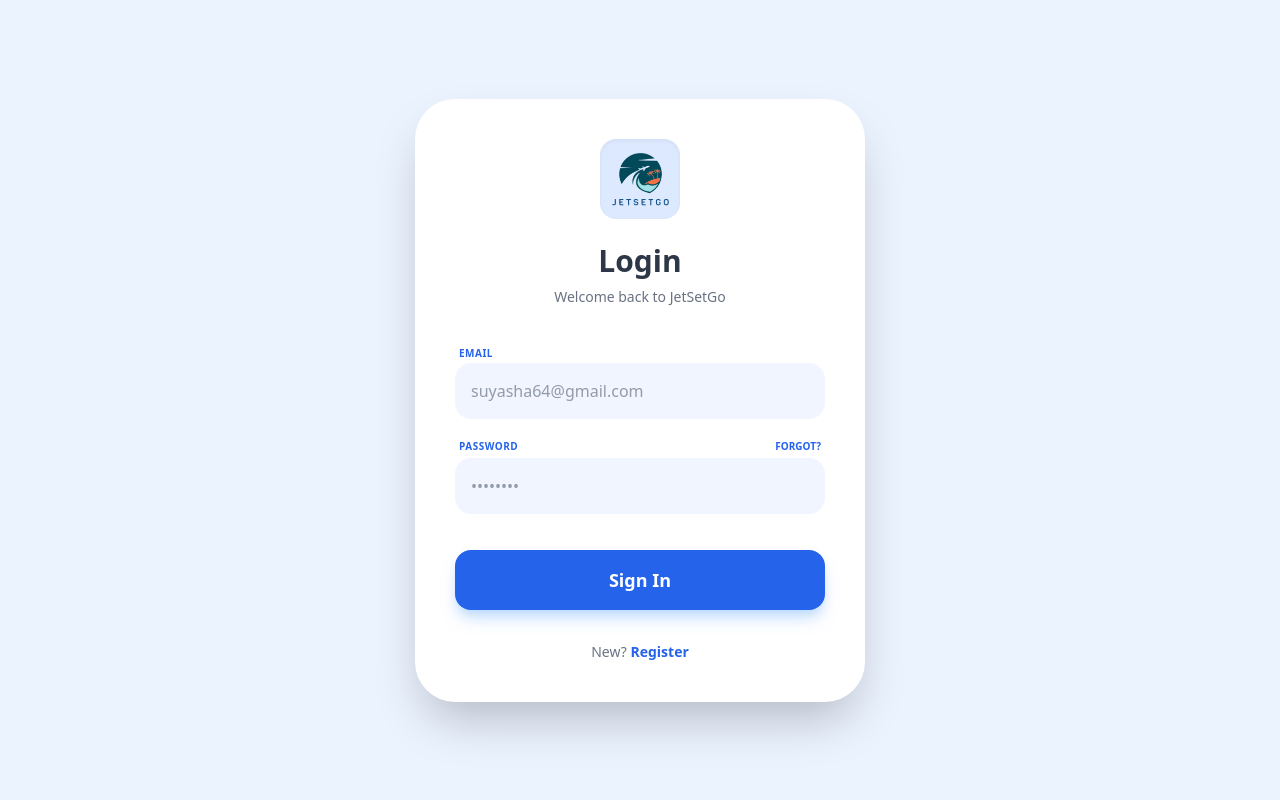
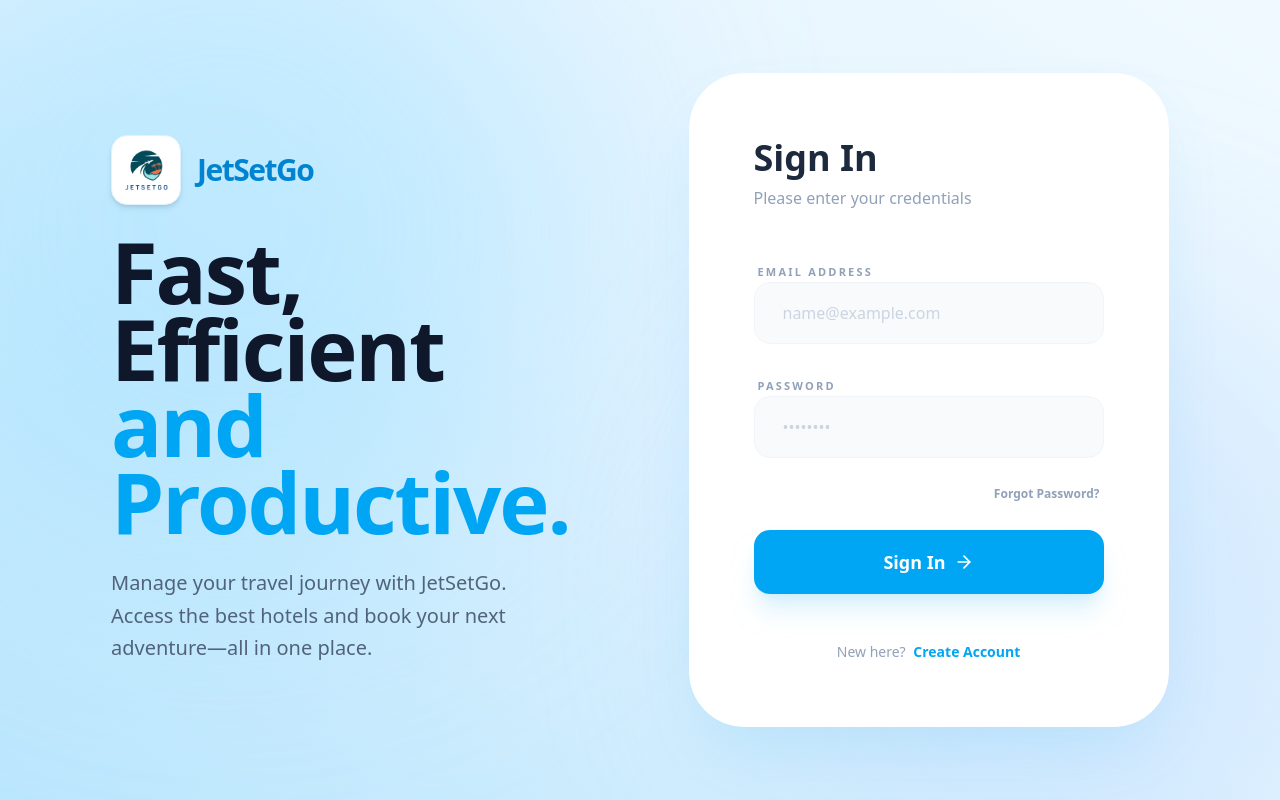
Before and after one commit to suyasha2/WebProject-JetSetGo-, a React app in the folder Frontend/: page /login in a window 1280 px wide. Built offline with nearby package versions, Linux system fonts and the light colour scheme; the HTML template or start-up script is replaced by a standard one.

Commit message:
Login page

```diff
--- a/Frontend/src/Login.jsx
+++ b/Frontend/src/Login.jsx
@@ -1,5 +1,8 @@
-import { useState } from "react";
+import React, { useState } from "react";
 import { Link, useNavigate } from "react-router-dom";
+import { Mail, Lock, ArrowRight, Loader2 } from "lucide-react";
+
+// ===== ASSET IMPORTS =====
 import logo from "./assets/logo.png";
 
 const Login = () => {
@@ -21,11 +24,7 @@ const Login = () => {
       const data = await res.json();
 
       if (data.success) {
-        // Dashboard ma pathauna bhanda agadi data save gareko
         localStorage.setItem("user", data.user.fullName);
-        alert("Login successful!");
-
-        // REDIRECTION: Aba dashboard ma janchha
         navigate("/dashboard");
       } else {
         alert(data.message);
@@ -39,56 +38,95 @@ const Login = () => {
   };
 
   return (
-    <div className="min-h-screen flex items-center justify-center bg-[#EBF3FF] p-6">
-      <div className="bg-white p-10 rounded-[40px] shadow-2xl w-full max-w-[450px] flex flex-col items-center">
-        <div className="w-20 h-20 bg-[#DCE9FF] rounded-2xl flex items-center justify-center shadow-inner mb-6 overflow-hidden">
-          <img src={logo} alt="JetSetGo Logo" className="w-full h-full object-contain p-2" />
+    <div className="min-h-screen flex items-center justify-center bg-gradient-to-tr from-[#bae6fd] via-[#e0f2fe] to-[#f0f9ff] font-sans relative overflow-hidden">
+
+      {/* Dynamic Background Glows */}
+      <div className="absolute top-[-15%] left-[-10%] w-[700px] h-[700px] bg-sky-300/30 rounded-full blur-[130px]"></div>
+      <div className="absolute bottom-[-10%] right-[-5%] w-[600px] h-[600px] bg-blue-200/40 rounded-full blur-[100px]"></div>
+
+      <div className="w-full max-w-[1250px] flex flex-col lg:flex-row min-h-[750px] p-6 md:p-12 items-center z-10">
+
+        {/* LEFT SIDE: BRANDING PANEL */}
+        <div className="w-full lg:w-1/2 p-4 md:p-12 flex flex-col justify-center">
+          <div className="space-y-7">
+            <div className="flex items-center gap-4">
+              <div className="bg-white p-2.5 rounded-2xl shadow-md border border-sky-100">
+                <img src={logo} alt="Logo" className="w-12 h-12 object-contain" />
+              </div>
+              <span className="text-3xl font-black tracking-tighter text-sky-600">JetSetGo</span>
             </div>
 
-        <h2 className="text-3xl font-black text-[#2D3748] mb-2 text-center">Login</h2>
-        <p className="text-gray-500 text-sm mb-8 text-center">Welcome back to JetSetGo</p>
+            <h1 className="text-6xl md:text-[85px] font-black leading-[0.9] tracking-tight text-slate-900">
+              Fast, Efficient <br />
+              <span className="text-sky-500">and Productive.</span>
+            </h1>
 
-        <form onSubmit={handleSubmit} className="w-full space-y-5">
-          <div className="space-y-1">
-            <label className="text-[10px] font-bold text-[#2563EB] uppercase tracking-wider ml-1">Email</label>
+            <p className="text-slate-600 text-xl font-medium max-w-md leading-relaxed opacity-90">
+              Manage your travel journey with JetSetGo. Access the best hotels and book your next adventure—all in one place.
+            </p>
+          </div>
+        </div>
+
+        {/* RIGHT SIDE: LOGIN FORM (Premium White Card) */}
+        <div className="w-full lg:w-1/2 flex items-center justify-center mt-12 lg:mt-0">
+          <div className="bg-white rounded-[55px] shadow-[0_30px_70px_-20px_rgba(14,165,233,0.15)] w-full max-w-[480px] p-10 md:p-16 border border-white">
+
+            <div className="mb-12 text-center lg:text-left">
+              <h2 className="text-4xl font-black text-slate-800 mb-2">Sign In</h2>
+              <p className="text-slate-400 font-medium">Please enter your credentials</p>
+            </div>
+
+            <form onSubmit={handleSubmit} className="space-y-7">
+              {/* Email Field */}
+              <div className="space-y-2.5">
+                <label className="text-[11px] font-black text-slate-400 uppercase tracking-[0.2em] ml-1">Email Address</label>
                 <input
                   type="email"
-              placeholder="suyasha64@gmail.com"
-              className="w-full p-4 bg-[#F0F5FF] rounded-2xl outline-none focus:ring-2 focus:ring-blue-400 transition-all text-gray-700"
+                  placeholder="name@example.com"
+                  className="w-full px-7 py-4.5 bg-slate-50 border border-slate-100 rounded-2xl outline-none focus:ring-4 focus:ring-sky-500/10 focus:border-sky-400 focus:bg-white transition-all text-slate-700 font-medium placeholder:text-slate-300"
                   onChange={(e) => setFormData({ ...formData, email: e.target.value })}
                   required
                 />
               </div>
 
-          <div className="space-y-1 relative">
-            <div className="flex justify-between items-center px-1">
-              <label className="text-[10px] font-bold text-[#2563EB] uppercase tracking-wider">Password</label>
-              <Link to="/forgot-password" intrinsic="true" className="text-[10px] font-bold text-[#2563EB] uppercase hover:underline">
-                Forgot?
-              </Link>
-            </div>
+              {/* Password Field */}
+              <div className="space-y-2.5">
+                <label className="text-[11px] font-black text-slate-400 uppercase tracking-[0.2em] ml-1">Password</label>
                 <input
                   type="password"
                   placeholder="••••••••"
-              className="w-full p-4 bg-[#F0F5FF] rounded-2xl outline-none focus:ring-2 focus:ring-blue-400 transition-all text-gray-700"
+                  className="w-full px-7 py-4.5 bg-slate-50 border border-slate-100 rounded-2xl outline-none focus:ring-4 focus:ring-sky-500/10 focus:border-sky-400 focus:bg-white transition-all text-slate-700 font-medium placeholder:text-slate-300"
                   onChange={(e) => setFormData({ ...formData, password: e.target.value })}
                   required
                 />
               </div>
 
+              <div className="flex justify-end pr-1">
+                 <Link to="/forgot-password" intrinsic="true" className="text-xs font-bold text-slate-400 hover:text-sky-500 transition">
+                    Forgot Password?
+                  </Link>
+              </div>
+
+              {/* Submit Button */}
               <button
                 type="submit"
                 disabled={loading}
-            className="w-full bg-[#2563EB] text-white py-4 rounded-2xl font-bold text-lg shadow-lg shadow-blue-200 hover:bg-blue-700 active:scale-[0.98] transition-all mt-4 disabled:bg-gray-400"
+                className="w-full bg-sky-500 text-white py-4.5 rounded-2xl font-black text-lg shadow-xl shadow-sky-200/50 hover:bg-slate-900 active:scale-[0.98] transition-all flex items-center justify-center gap-2 disabled:bg-slate-200 mt-4"
               >
-            {loading ? "Processing..." : "Sign In"}
+                {loading ? <Loader2 className="animate-spin" /> : (
+                  <>
+                    Sign In <ArrowRight size={20} />
+                  </>
+                )}
               </button>
             </form>
 
-        <div className="mt-8 text-center">
-          <p className="text-gray-500 text-sm font-medium">
-            New? <Link to="/register" className="text-[#2563EB] font-bold hover:underline">Register</Link>
+            <div className="mt-12 text-center">
+              <p className="text-slate-400 text-sm font-medium">
+                New here? <Link to="/register" className="text-sky-500 font-black hover:underline underline-offset-4 ml-1">Create Account</Link>
               </p>
+            </div>
+          </div>
         </div>
       </div>
     </div>
```
Lines whose indentation alone changed are shown as unchanged.
